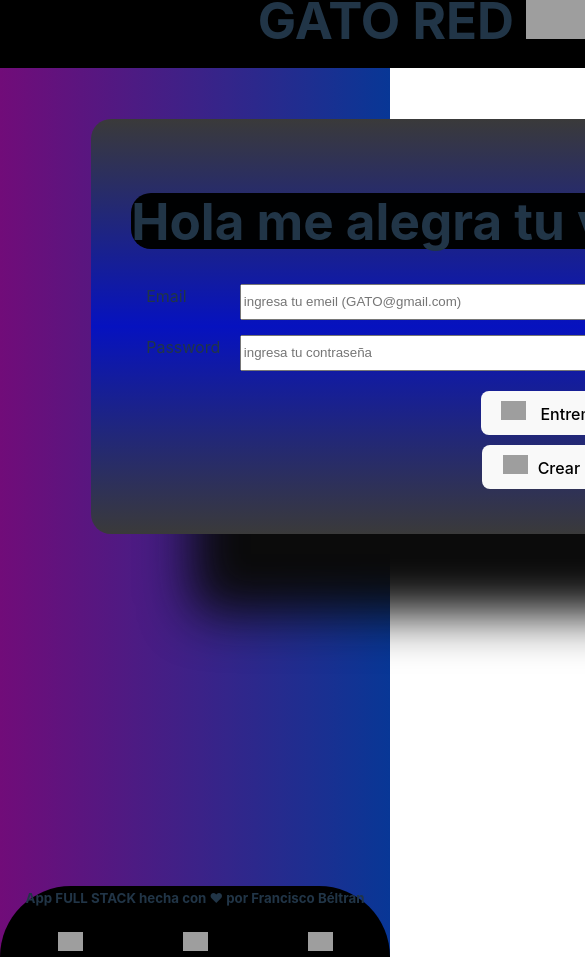
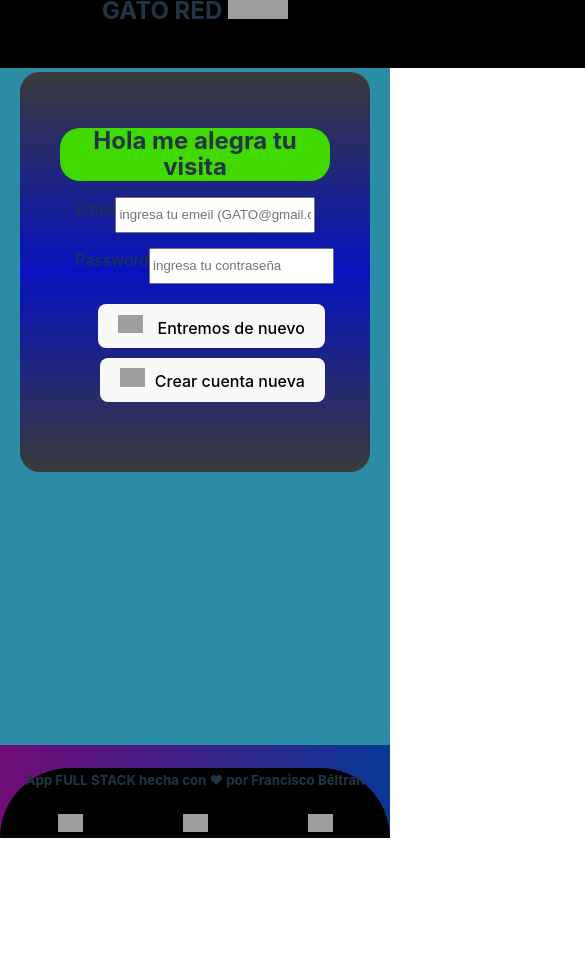
Before and after one commit to Francisco-Tirador/FRONT-GATO_RED, a React (Vite) app: page /Myperfil in a window 390 px wide. Shown: the top 957 px of the page, 585 px wide, since content can reach past the window. After the commit the page ends 844 px from the top, so only its background shows below. Built offline with nearby package versions, Linux system fonts and the light colour scheme; grey boxes are pictures that could not be loaded.

Commit message:
responsive

```diff
--- a/src/App.css
+++ b/src/App.css
@@ -8,6 +8,13 @@
 
 * {
   list-style: none;
+}
+video{
+  top: 0;
+  position: absolute;
+  left: 0;
+  width: 100%;
+  height: 100%;
 }
 
 .icono {
@@ -53,8 +60,8 @@ ul {
 
 .App {
   margin-top: 5%;
-  min-width: 100vh;
-  min-height: 100vh;
+  min-width: 100%;
+  min-height: 86vh;
   display: flex;
   flex-wrap: wrap;
   justify-content: center;
@@ -62,7 +69,7 @@ ul {
 
 .head {
   background-color: black;
-  width: 220vh;
+  width:100vh;
   height: 110px;
   text-align: center;
   position: fixed;
@@ -71,7 +78,7 @@ ul {
 }
 
 .head img {
-  width: 60px;
+  width:60px;
 }
 
 .Footer {
@@ -159,7 +166,7 @@ ul {
   background-color: rgba(6, 6, 6, 0.694);
   position: fixed;
   box-sizing:content-box ;
-  width: 250vh;
+  width: 100vh;
   height: 100vh;
   display: flex;
   justify-content: center;
--- a/src/App.jsx
+++ b/src/App.jsx
@@ -34,6 +34,7 @@ const cat=()=>{if(getToken){if(!confirmation){return <AnimacionConfig/>}return n
   return (
     <div >
     <div className="App">
+
      {
       cat()
      }
--- a/src/componentes/MyPerfil/EditedPerfil.jsx
+++ b/src/componentes/MyPerfil/EditedPerfil.jsx
@@ -15,8 +15,8 @@ console.log(User?.color1)
         name:data?.name?data?.name:User?.name,
         emeil:data?.emeil?data?.emeil:User?.emeil,
         age:data?.age?data?.age:User?.age,
-        color1:data?.color1?data?.color1:User?.color1,
-        color2:data?.color2?data?.color2:User?.color2
+        color1:data.color1==="#000000"||undefined?User?.color1:data.color1,
+        color2:data.color2==="#000000"||undefined?User?.color2:data.color2,
     }
     console.log(data2)
     const URL=`https://api-gato-red.onrender.com/api-gato-red/v1/users/My`
--- a/src/componentes/singUp/Inicio.jsx
+++ b/src/componentes/singUp/Inicio.jsx
@@ -61,6 +61,8 @@ return (
      </div>
     <button  onClick={redireccionRegister}> <img src="https://cdn-icons-png.flaticon.com/512/7817/7817039.png" className='icono' />Crear cuenta nueva</button>
     </div>
+
+
   )
 }
 
--- a/src/index.css
+++ b/src/index.css
@@ -9,6 +9,10 @@
 
 
 }
+html{
+  width: 100%;
+  height: 100%;
+}
 
 a {
   font-weight: 500;
@@ -18,12 +22,12 @@ a {
 a:hover {
   color: #535bf2;
 }
-
-/* body {
+/*
+body {
   margin: 0;
   place-items: center;
-  min-width: 320px;
-  min-height: 100vh;
+ width: 100vh;
+ height:100vh;
 } */
 
 h1 {
@@ -62,3 +66,39 @@ button:focus-visible {
     background-color: #f9f9f9;
   }
 }
+
+
+
+
+
+
+@media (max-width:600px){
+  h1{
+    font-size: x-large;
+}
+  .App{
+background-color: rgb(42, 140, 165);
+width: 100%;
+height: 86vh;
+display: flex;
+justify-content: center;
+text-align: center;
+  }
+  /* .head{
+    width: 10px;
+  }
+  .Footer{
+    width: 10px;
+  } */
+  .Login{
+    background-color: #41da00;
+    box-sizing: border-box;
+    width: 350px;
+    height: 400px;
+    box-shadow: none;
+  }
+
+  .titulo{
+    background-color: #41da00;
+  }
+}
```
Also changed, not shown: vite.config.js (line endings or trailing spaces).
